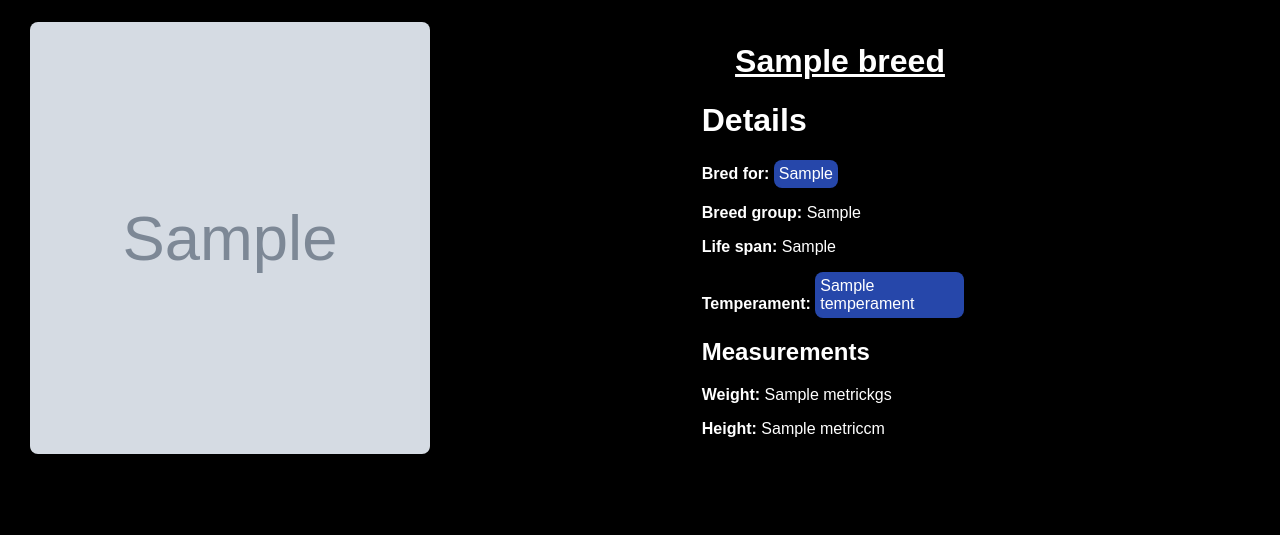
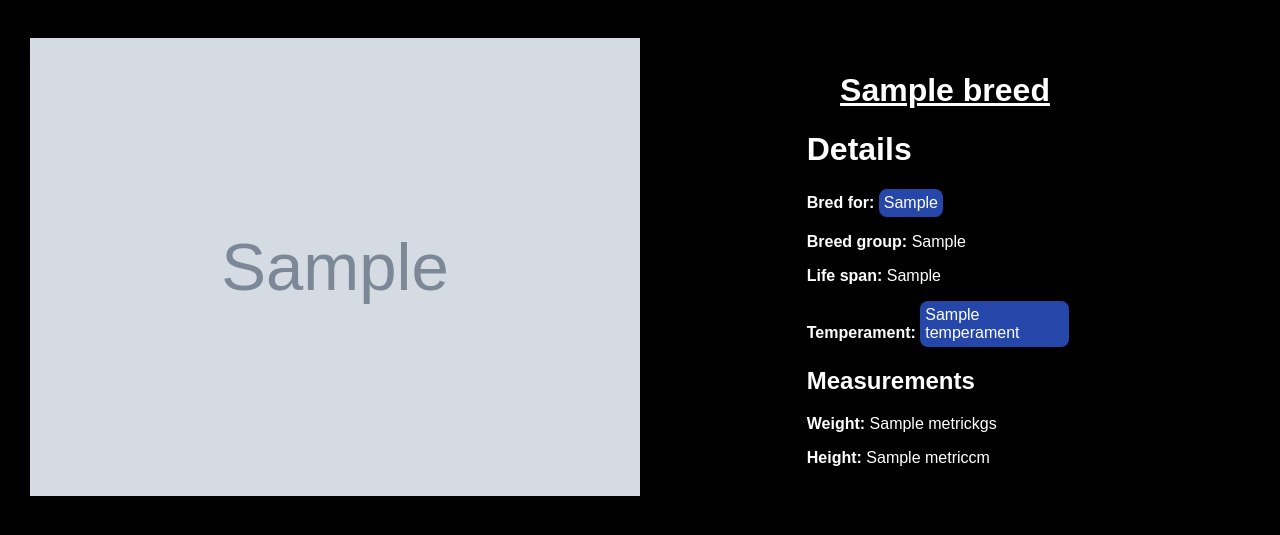
Before and after one commit to F1R3BLAZ3/Paws-Purrs, a Flask app: template app/templates/image_info.html in a window 1280 px wide. Shown: the part 60-595 px from the top of the page. Run offline with Flask 3, Linux system fonts and the light colour scheme; the template is opened without the code that fills it: most values are stand-ins (such as "Sample title", 1, 10 or a date in 2020); grey boxes marked "Sample" are stand-in pictures.

```diff
--- a/app/static/styles/global.css
+++ b/app/static/styles/global.css
@@ -246,6 +246,9 @@ nav {
 }
 .details-container img {
     max-width: 50%;
+    object-fit: contain;
+    height: 490px;
+    width: 100%;
 }
 .details-container div {
     max-width: 50%;
@@ -274,7 +277,7 @@ nav {
     grid-template-columns: repeat(4, 1fr);
     gap: 15px;
     /* margin-top: 2em; */
-    margin-bottom: 2em;
+    margin-bottom: 4em;
 }
 .image-grid img {
     width: 100%;
--- a/app/templates/breed_info.html
+++ b/app/templates/breed_info.html
@@ -42,8 +42,8 @@
         </ul>
         <h2>Measurements</h2>
         <ul>
-            <li><strong>Weight:</strong> {{ breed_info.weight.metric }}kgs</li>
-            <li><strong>Height:</strong> {{ breed_info.height.metric }}cm</li>
+            <li><strong>Weight:</strong> {{ breed_info.weight.metric }} kgs</li>
+            <li><strong>Height:</strong> {{ breed_info.height.metric }} cm</li>
         </ul>
     </div>
 </div>
```
